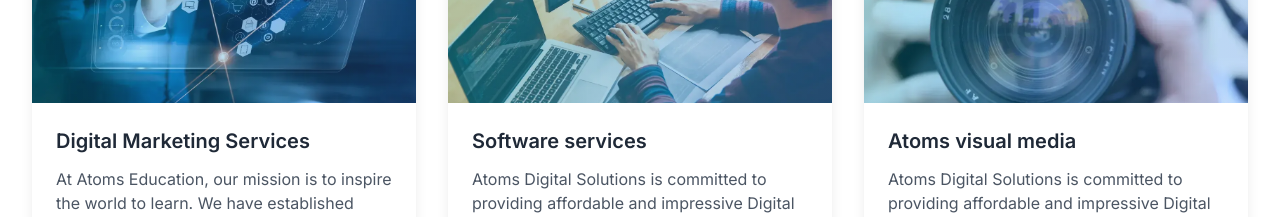
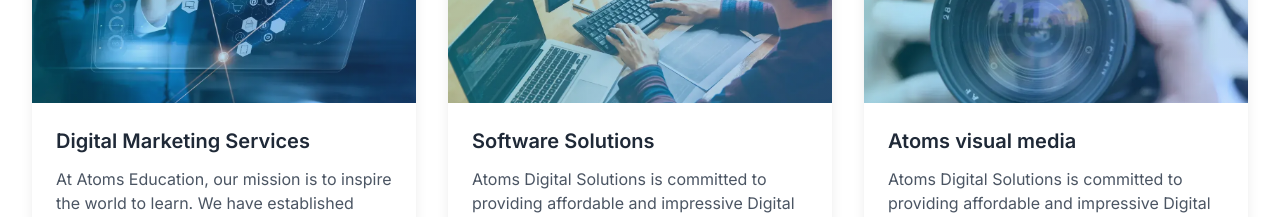
Before and after one commit to VenkataVijayaBhaskar007/digital_solutions, a Next.js app: page / in a window 1280 px wide. Shown: the part 1740-1957 px from the top of the page. Built offline with nearby package versions, Linux system fonts and the light colour scheme.

Commit message:
fafarewa

```diff
--- a/components/About/index.tsx
+++ b/components/About/index.tsx
@@ -168,12 +168,12 @@
         <div className="absolute inset-0 bg-gradient-to-r from-cyan-500 to-blue-500 opacity-30"></div>
       </div>
       <div className="p-6 relative z-10">
-      <h2 className="mb-3 text-xl font-semibold text-gray-800 dark:text-white">Software services</h2>
+      <h2 className="mb-3 text-xl font-semibold text-gray-800 dark:text-white">Software Solutions</h2>
         <p className="text-base text-gray-600 dark:text-gray-300">
         Atoms  Digital Solutions is committed to providing affordable and impressive  Digital Solutions services for people social backgrounds. Our current projects include a private hostel offering ...
         </p>
         <a
-          href="https://softwareservices.atomsgroup.net/"
+          href="https://softwaresolutions.atomsgroup.net/"
           className=" Digital Solutions mt-7.5 inline-flex items-center gap-2.5 text-black hover:text-primary dark:text-white dark:hover:text-primary"
         >
           <span className="duration-300  Digital Solutions-hover:pr-2">Learn more</span>
```
